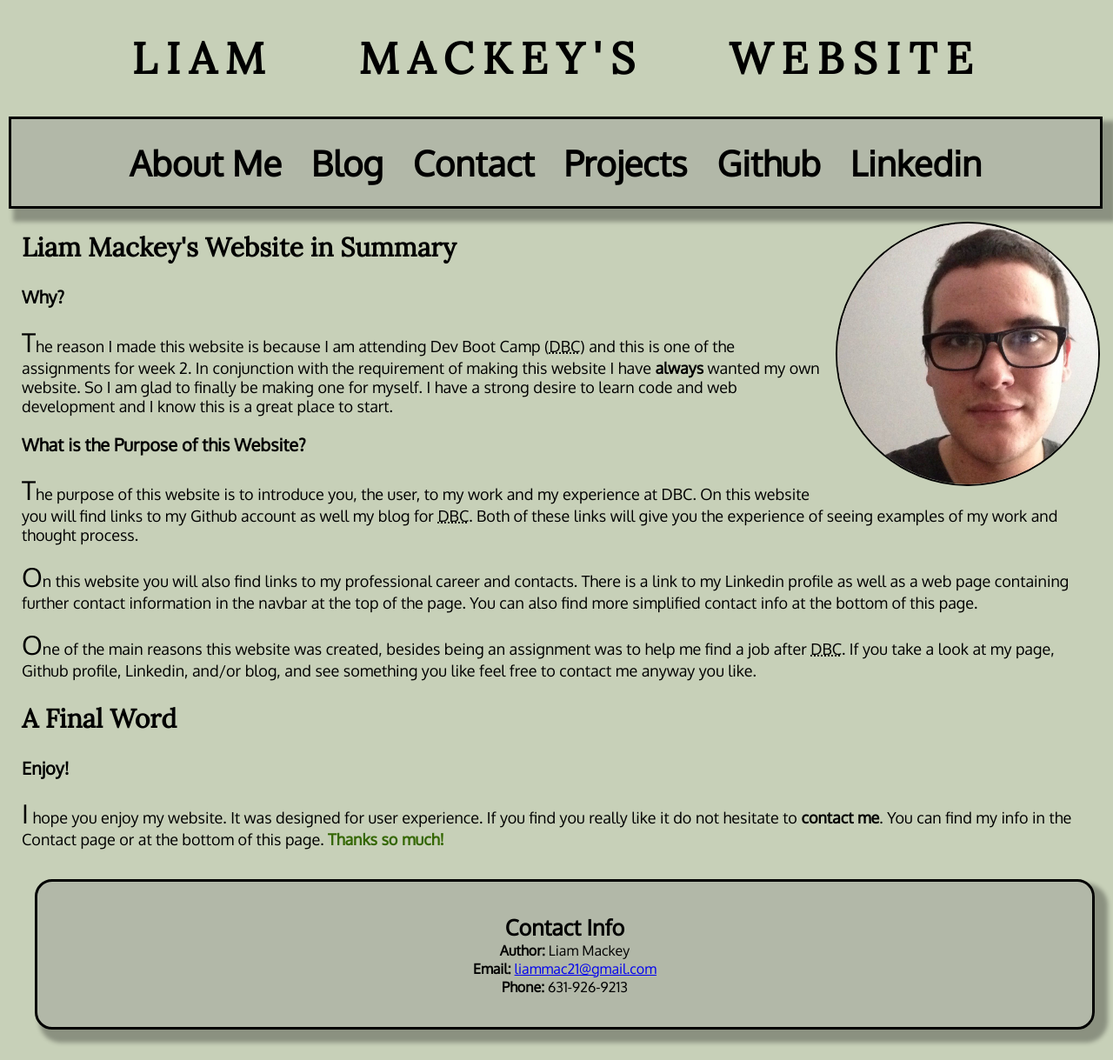
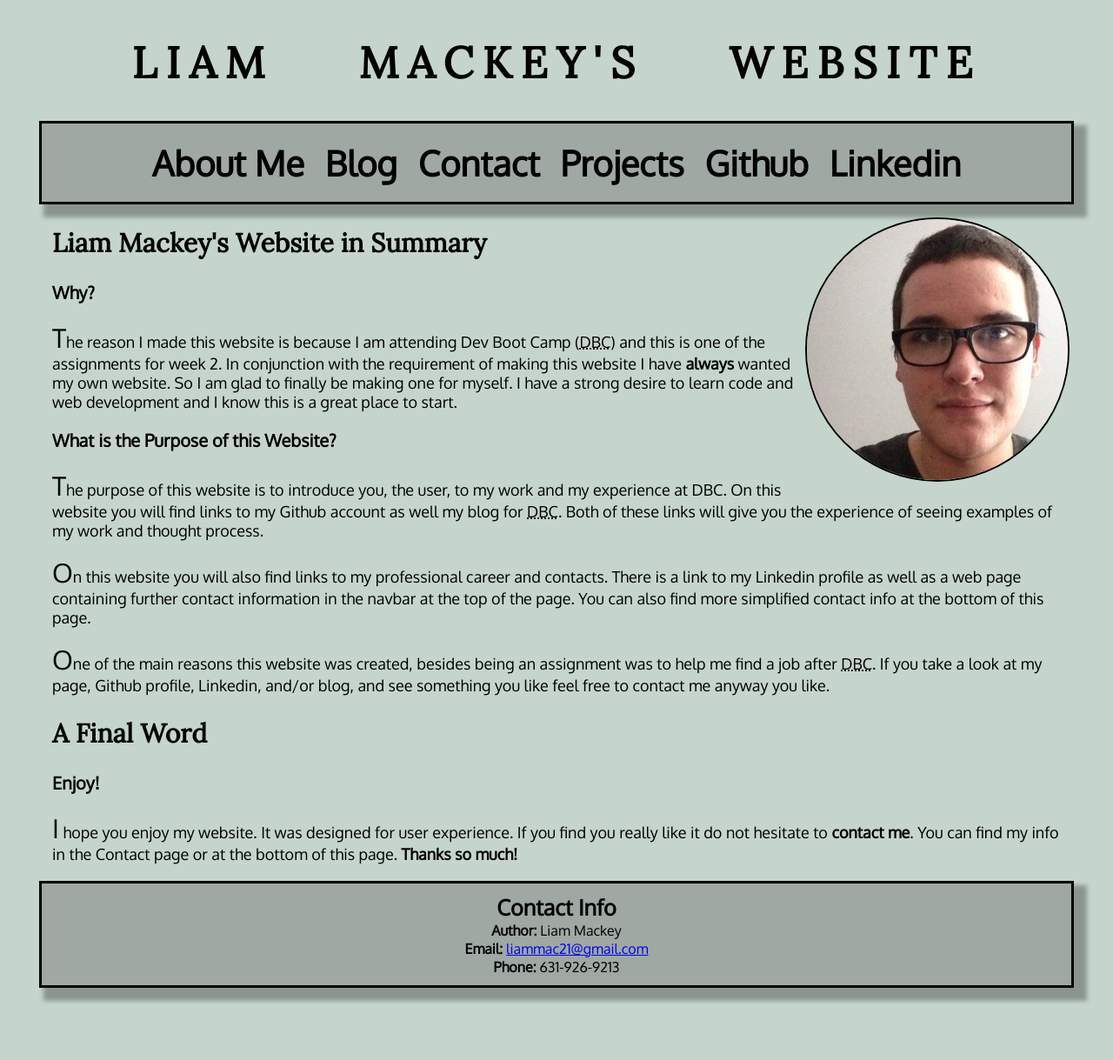
Before and after one commit to Liam-Mackey/Liam-Mackey.github.io, a PHP site: page /index.html in a window 1280 px wide. Shown: the whole page at 87% size. After the commit the page ends 1153 px from the top, so only its background shows below. Run offline with PHP 8.4, Linux system fonts and the light colour scheme.

Commit message:
Updated website color scheme 1/7/2016

```diff
--- a/stylesheets/default.css
+++ b/stylesheets/default.css
@@ -1,6 +1,6 @@
 body {
-	background-color: rgba(186,197,167,0.8);
-	margin: 5px;
+	background-color: rgba(197,213,203,1);
+	margin: 40px;
 }
 
 .title {
@@ -22,7 +22,7 @@ nav ul {
 	min-width: 50%;
 	text-align: center;
 	/*background-color: rgba(214,229,187,0.6);*/
-	background-color: rgba(128,128,128,0.3);
+	background-color: rgba(159,168,163,1);
 	box-shadow: 10px 10px 5px 5px rgba(0,0,0,0.3);
 }
 
@@ -31,7 +31,7 @@ nav ul li {
 }
 
 nav ul li a {
-	padding: 15px;
+	padding: 10px;
 	display: block;
 	text-decoration: none;
 	font-size: 40px;
@@ -41,15 +41,15 @@ nav ul li a {
 }
 
 a:hover {
-	color: #00b300;
+	border-bottom: 2px solid black;
 }
 
 a:visited {
-	color: #660066;
+	color: black;
 }
 
 a:visited:hover {
-	color: #FF9933;
+	border-bottom: 2px solid black;
 }
 
 a:active {
@@ -93,18 +93,18 @@ img {
 }
 
 .final-span {
-	color: #336600;
-	font-weight: bold;
+	color: black;
+	font-weight: bolder;
 }
 
 .footer {
-	width: 90%;
+	width: 97%;
 	height: 20%;
-	background-color: rgba(128,128,128, 0.3);
-	padding: 35px;
-	margin: 35px;
+	background-color: rgba(159,168,163,1);
+	padding: 10px;
+	margin: 5px;
 	border: 3px solid black;
-	border-radius: 20px;
+	/*border-radius: 20px;*/
 	box-shadow: 10px 10px 5px 5px rgba(0,0,0,0.3)
 }
 
@@ -123,7 +123,7 @@ img {
 	font-family: 'Lora', serif;
 	font-size: 25px;
 	display: inline-block;
-	margin: 2%;
+	margin: 2% 8% 2% 8%;
 }
 
 .p1 a {
```
Also changed, not shown: stylesheets/blog-index.css (+5 -5 lines).
